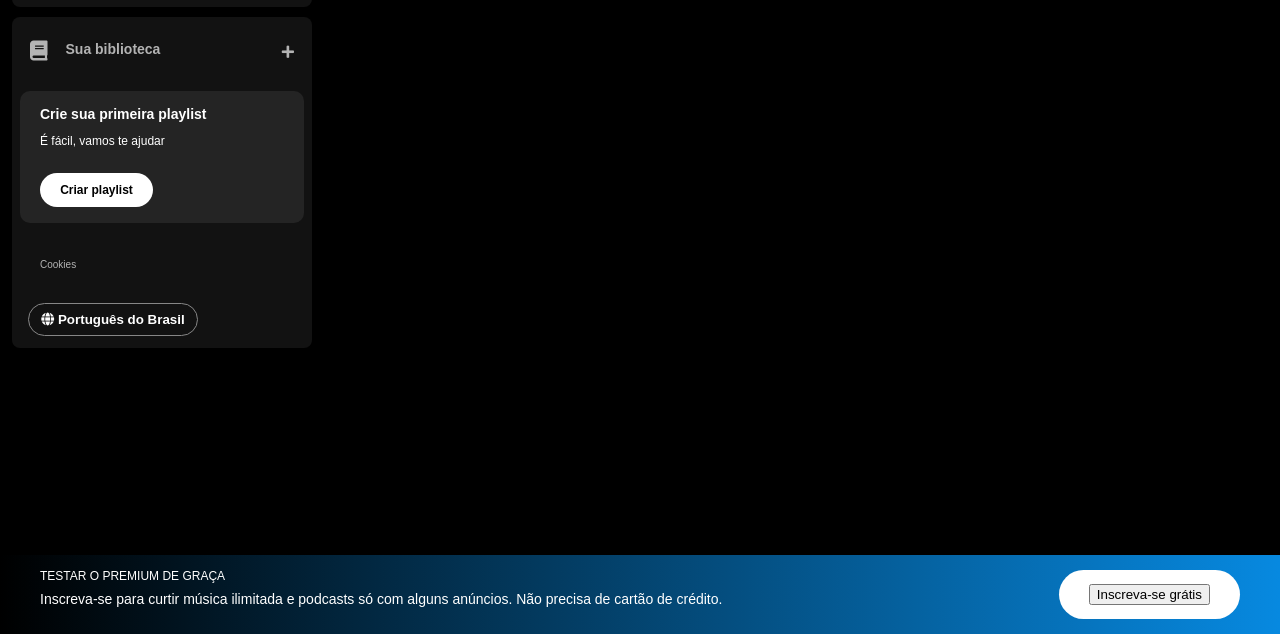
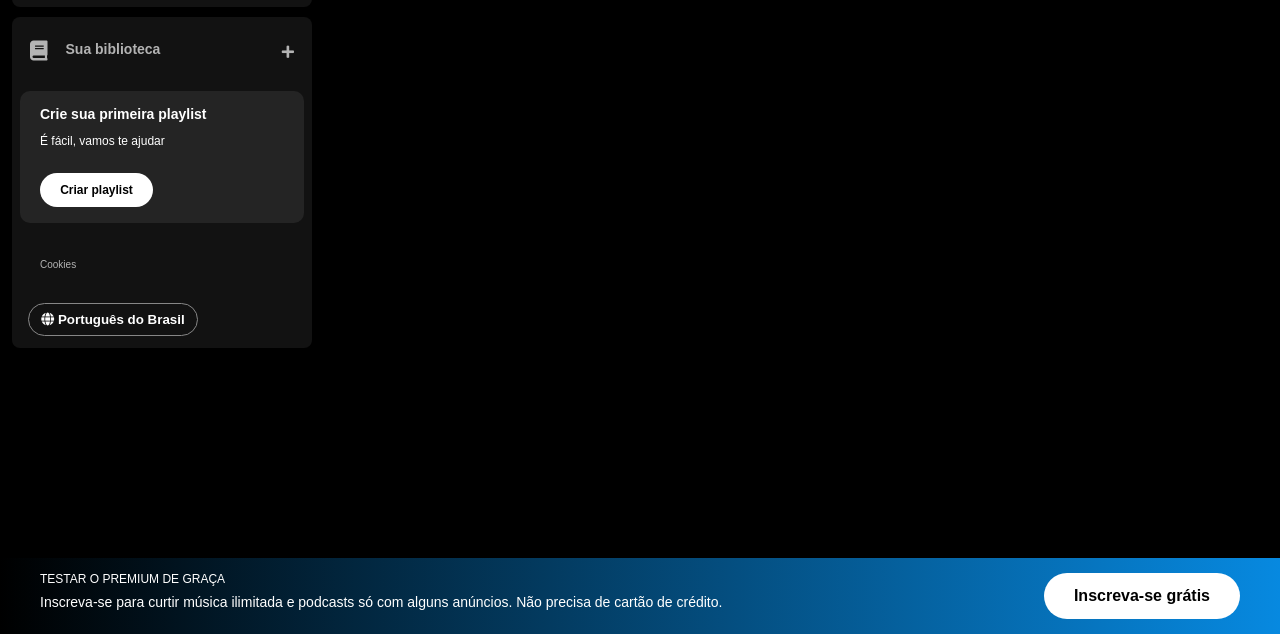
Before and after one commit to Jcsner/spotify-imersao-alura, a plain HTML site: page index.html in a window 1280 px wide. Shown: the part 166-800 px from the top of the page. Drawn offline with Linux system fonts and the light colour scheme.

Commit message:
Pequenas correções no botão

```diff
--- a/src/styles/sidebar-footer.css
+++ b/src/styles/sidebar-footer.css
@@ -196,7 +196,7 @@ h1{
     font-weight: 500;
 }
 
-.button {
+.disclaimer-premium button {
     background-color: #ffffff;
     color: #000000;
     font-size: 16px;
@@ -206,4 +206,4 @@ h1{
     border-radius: 40px;
     cursor: pointer;
     flex-shrink: 0;
-}
+    }
```
